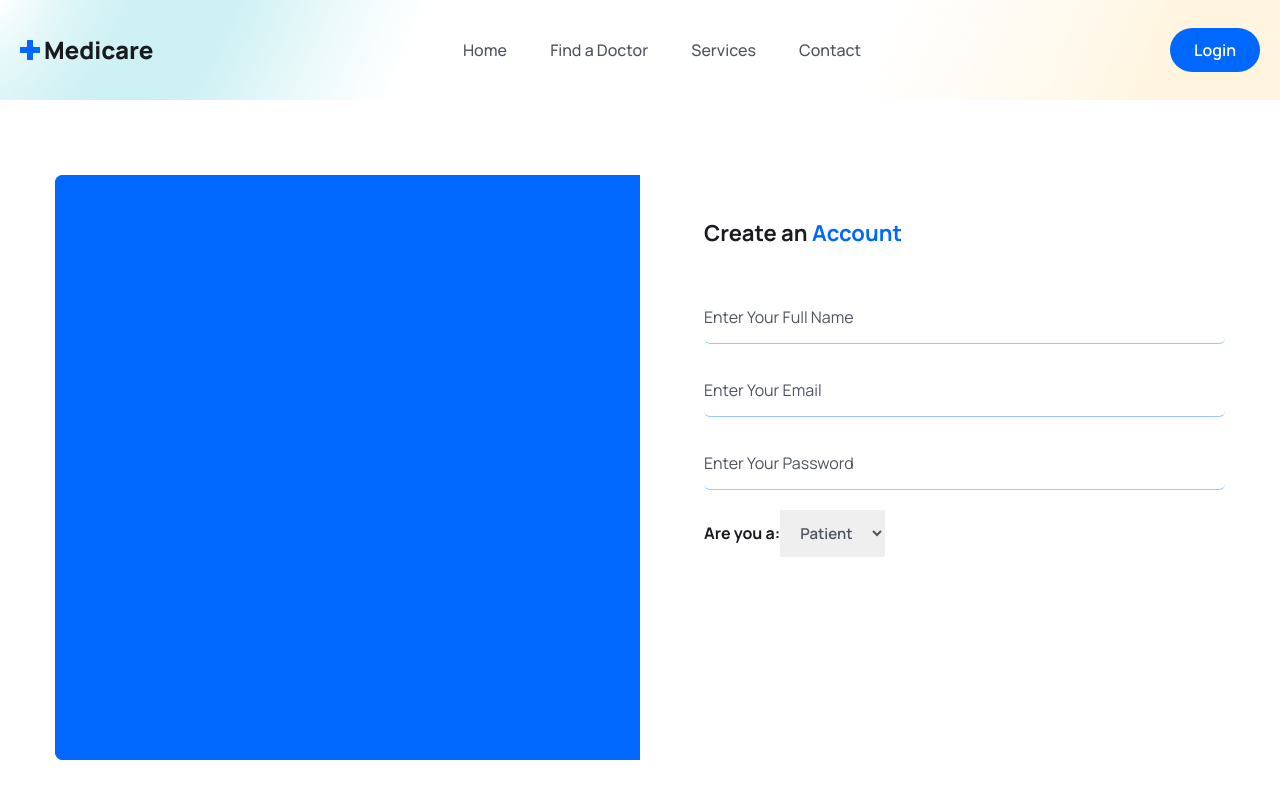
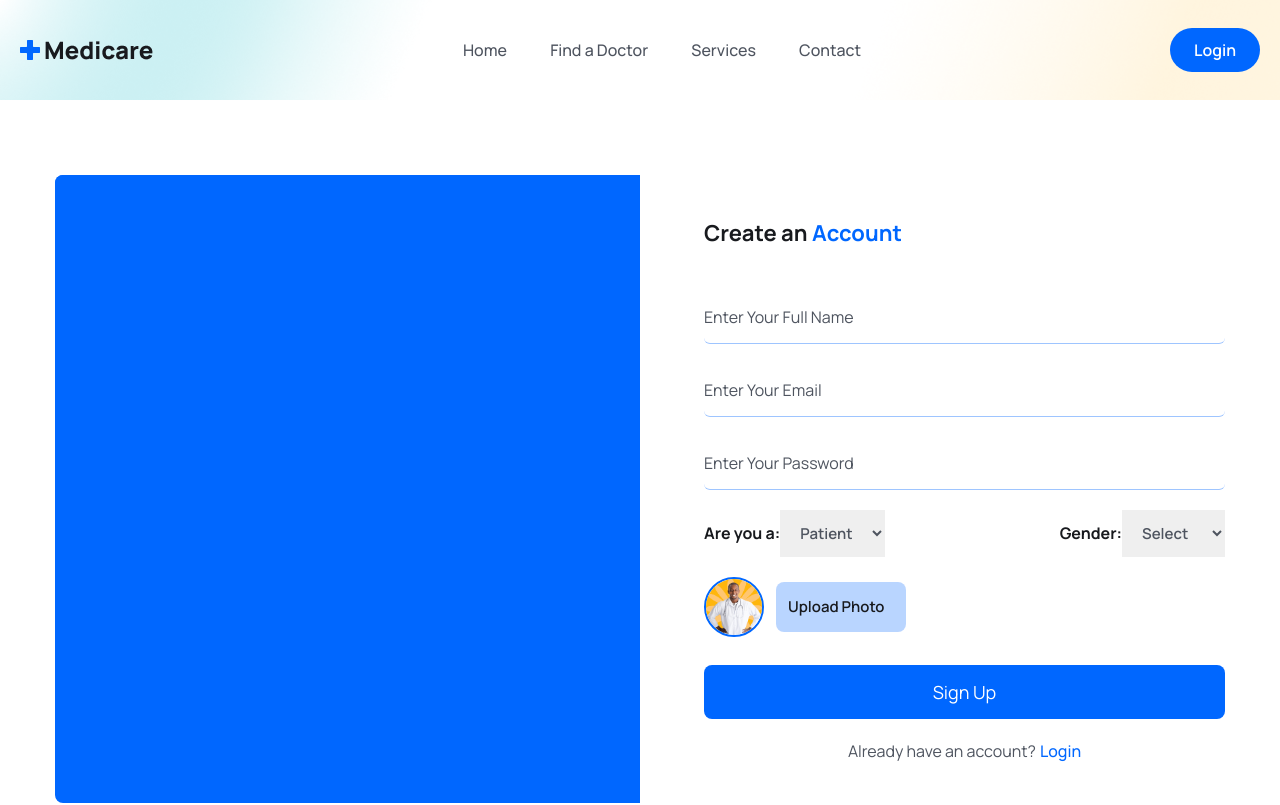
Before and after one commit to MirandaMG20/medicare_booking, a React (Vite) app in the folder frontend/: page /register in a window 1280 px wide. Shown: the top 805 px of the page. Built offline with nearby package versions, Linux system fonts and the light colour scheme.

Commit message:
Signup & Contact

```diff
--- a/frontend/src/index.css
+++ b/frontend/src/index.css
@@ -32,6 +32,14 @@
     .hero__section {
         @apply bg-[url('./assets/images/hero-bg.png')] bg-no-repeat bg-center bg-cover;
     }
+
+    .form__label {
+        @apply text-textColor font-semibold text-[16px] leading-7 mb-2;
+    }
+
+    .form__input {
+        @apply w-full px-4 py-3 border border-solid border-[#0066ff61] focus:outline-none focus:border-primaryColor text-[16px] leading-7 text-headingColor placeholder:text-textColor cursor-pointer rounded-md;
+    }
 }
 
 @media only screen and (max-width: 1024px) {
--- a/frontend/src/pages/Contact.jsx
+++ b/frontend/src/pages/Contact.jsx
@@ -2,7 +2,57 @@ import React from 'react'
 
 const Contact = () => {
   return (
-    <div>Contact</div>
+    <section>
+      <div className="px-4 mx-auto max-w-screen-md">
+        <h2 className='heading text-center'>Contact Us</h2>
+        <p className="mb-8 lg:mb-16 font-light text-center text__para">
+          Got a technical issue? Want to send us feedback about our beta feature? Let us know.
+        </p>
+
+        <form action="#" className='space-y-8'>
+          <div>
+            <label htmlFor='email' className='form__label'>
+              Your Email:
+            </label>
+            <input
+              type='email'
+              id='email'
+              placeholder='example@email.com'
+              className='form__input mt-1'
+            />
+          </div>
+
+          <div>
+            <label htmlFor='subject' className='form__label'>
+              Subject
+            </label>
+            <input
+              type='text'
+              id='subject'
+              placeholder='Let us know how we can help you...'
+              className='form__input mt-1'
+            />
+          </div>
+
+          <div className='sm:col-span-2'>
+            <label htmlFor='message' className='form__label'>
+              Your Message
+            </label>
+            <textarea
+              rows='6'
+              type='text'
+              id='message'
+              placeholder='Leave a comment...'
+              className='form__input mt-1'
+            />
+          </div>
+
+          <button type='submit' className="btn rounded sm:w-fit">
+            Submit
+          </button>
+        </form>
+      </div>
+    </section>
   )
 }
 
--- a/frontend/src/pages/Signup.jsx
+++ b/frontend/src/pages/Signup.jsx
@@ -1,7 +1,36 @@
 import React from 'react'
+import { useState } from 'react'
 import signupImg from '../assets/images/signup.gif'
+import avatar from '../assets/images/doctor-img01.png'
+import { Link } from 'react-router-dom'
 
 const Signup = () => {
+
+  const [selectedFile, setSelectedFile] = useState(null)
+  const [previewURL, setPreviewURL] = useState('')
+
+  const [formData, setFormData] = useState({
+    email: '',
+    password: '',
+    photo: selectedFile,
+    gender: '',
+    role: 'patient',
+  })
+
+  const handleInputChange = e => {
+    setFormData({ ...formData, [e.target.name]: e.target.value })
+  }
+
+  const handleFileInputChange = async (event) => {
+    const file = event.target.files[0]
+
+    // later add cloud
+  }
+
+  const submitHandle = async event => {
+    event.preventDefault()
+  }
+
   return (
     <section className='px-5 xl:px-0'>
       <div className="max-w-[1170px] mx-auto">
@@ -19,13 +48,14 @@ const Signup = () => {
               Create an <span className='text-primaryColor'> Account </span>
             </h3>
 
-            <form action="">
+            <form onSubmit={submitHandle}>
 
               <div className="mb-5">
                 <input
                   type='text'
                   name='name'
-                  value=''
+                  value={formData.name}
+                  onChange={handleInputChange}
                   placeholder='Enter Your Full Name'
                   className='w-full py-3 border-b border-solid border-[#0066ff61] focus:outline-none focus:border-b-primaryColor text-[16px] leading-7 text-headingColor placeholder:text-textColor rounded-md cursor-pointer'
                   required
@@ -36,7 +66,8 @@ const Signup = () => {
                 <input
                   type='email'
                   name='email'
-                  value=''
+                  value={formData.email}
+                  onChange={handleInputChange}
                   placeholder='Enter Your Email'
                   className='w-full py-3 border-b border-solid border-[#0066ff61] focus:outline-none focus:border-b-primaryColor text-[16px] leading-7 text-headingColor placeholder:text-textColor rounded-md cursor-pointer'
                   required
@@ -47,7 +78,8 @@ const Signup = () => {
                 <input
                   type='password'
                   name='password'
-                  value=''
+                  value={formData.password}
+                  onChange={handleInputChange}
                   placeholder='Enter Your Password'
                   className='w-full py-3 border-b border-solid border-[#0066ff61] focus:outline-none focus:border-b-primaryColor text-[16px] leading-7 text-headingColor placeholder:text-textColor rounded-md cursor-pointer'
                   required
@@ -57,12 +89,69 @@ const Signup = () => {
               <div className="mb-5 flex items-center justify-between">
                 <label htmlFor="" className="text-headingColor font-bold text-[16px]leading-7">
                   Are you a:
-                  <select name="role" className='text-textColor font-semibold text-[15px] leading-7 px-4 py-3 focus:outline-none'>
+                  <select
+                    name="role"
+                    value={formData.role}
+                    onChange={handleInputChange}
+                    className='text-textColor font-semibold text-[15px] leading-7 px-4 py-3 focus:outline-none'>
                     <option value="patient">Patient</option>
                     <option value="doctor">Doctor</option>
                   </select>
                 </label>
+
+                <label htmlFor="" className="text-headingColor font-bold text-[16px]leading-7">
+                  Gender:
+                  <select
+                    name="gender"
+                    value={formData.gender}
+                    onChange={handleInputChange}
+                    className='text-textColor font-semibold text-[15px] leading-7 px-4 py-3 focus:outline-none'>
+                    <option value="">Select</option>
+                    <option value="male">Male</option>
+                    <option value="female">Female</option>
+                    <option value="other">Other</option>
+                  </select>
+                </label>
               </div>
+
+              <div className="mb-5 flex items-center gap-3">
+                <figure className='w-[60px] h-[60px] rounded-full border-2 border-solid border-solid border-primaryColor flex items-center justify-center'>
+                  <img src={avatar} alt="" className='w-full rounded-full' />
+                </figure>
+
+                <div className='relative w-[130px] h-[50px]'>
+                  <input
+                    type="file"
+                    name='photo'
+                    id='customFile'
+                    onChange={handleFileInputChange}
+                    accept='.jpg, .png'
+                    className='absolute top-0 left-0 w-full h-full opacity-0 cursor-pointer'
+                  />
+
+                  <label
+                    htmlFor="customFile"
+                    className='absolute top-0 left-0 w-full h-full flex items-center px-[0.75rem] py-[0.375rem] text-[15px] leading-6 overflow-hidden bg-[#0066ff46] text-headingColor font-semibold rounded-lg truncate cursor-pointer'
+                  >
+                    Upload Photo
+                  </label>
+                </div>
+              </div>
+
+              <div className="mt-7">
+                <button
+                  type='submit'
+                  className="w-full bg-primaryColor text-white text-[18px] leading-[30px] rounded-lg px-4 py-3">
+                  Sign Up
+                </button>
+              </div>
+
+              <p className='mt-5 text-textColor text-center'>
+                Already have an account?
+                <Link to='/login' className='text-primaryColor font-medium ml-1'>
+                  Login
+                </Link>
+              </p>
 
             </form>
           </div>
```
